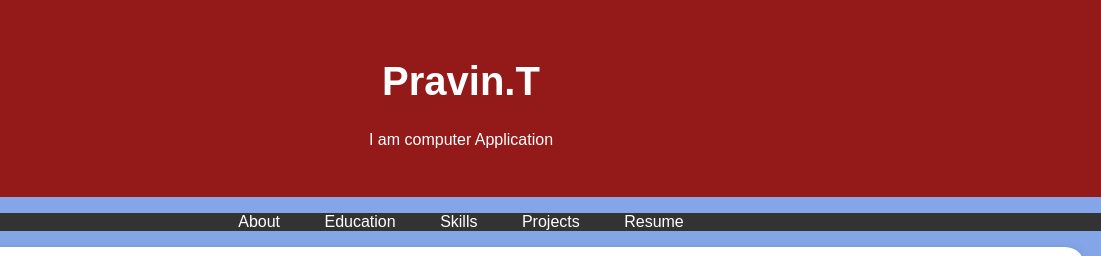
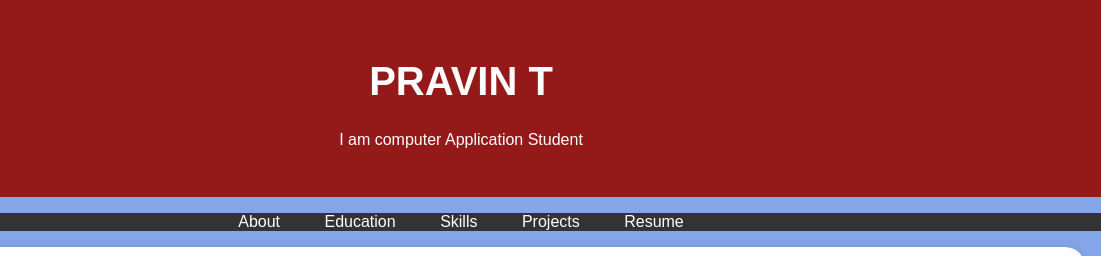
Before and after one commit to pravin-designer/Pravin, a plain HTML site: page index.html in a window 1280 px wide. Shown: the top 256 px of the page, 179-1280 px from the left. Drawn offline with Linux system fonts and the light colour scheme.

Commit message:
Update index.html

```diff
--- a/index.html
+++ b/index.html
@@ -96,8 +96,8 @@
         <div class="header-content">
             <!-- Add your profile picture here -->
             <img src="./Pravin.T.jpg" alt="Your Profile Picture" class="profile-picture">
-            <h1>Pravin.T</h1>
-            <p>I am computer Application</p>
+            <h1>PRAVIN T</h1>
+            <p>I am computer Application Student</p>
         </div>
     </header>
 
@@ -170,7 +170,7 @@
     </section>
 
     <footer>
-        <p>&copy; Pravin.T</p>
+        <p>&copy; PRAVIN T</p>
     </footer>
 
     <script>
```
